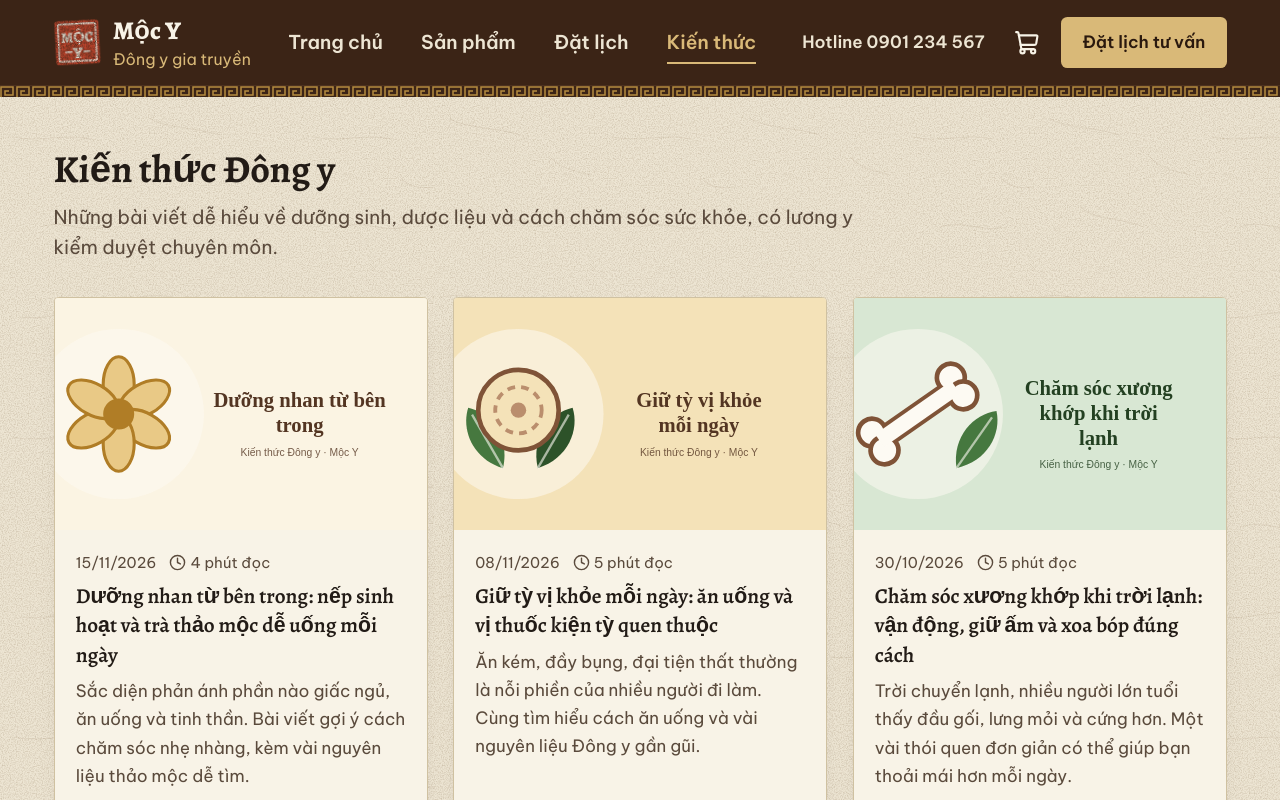
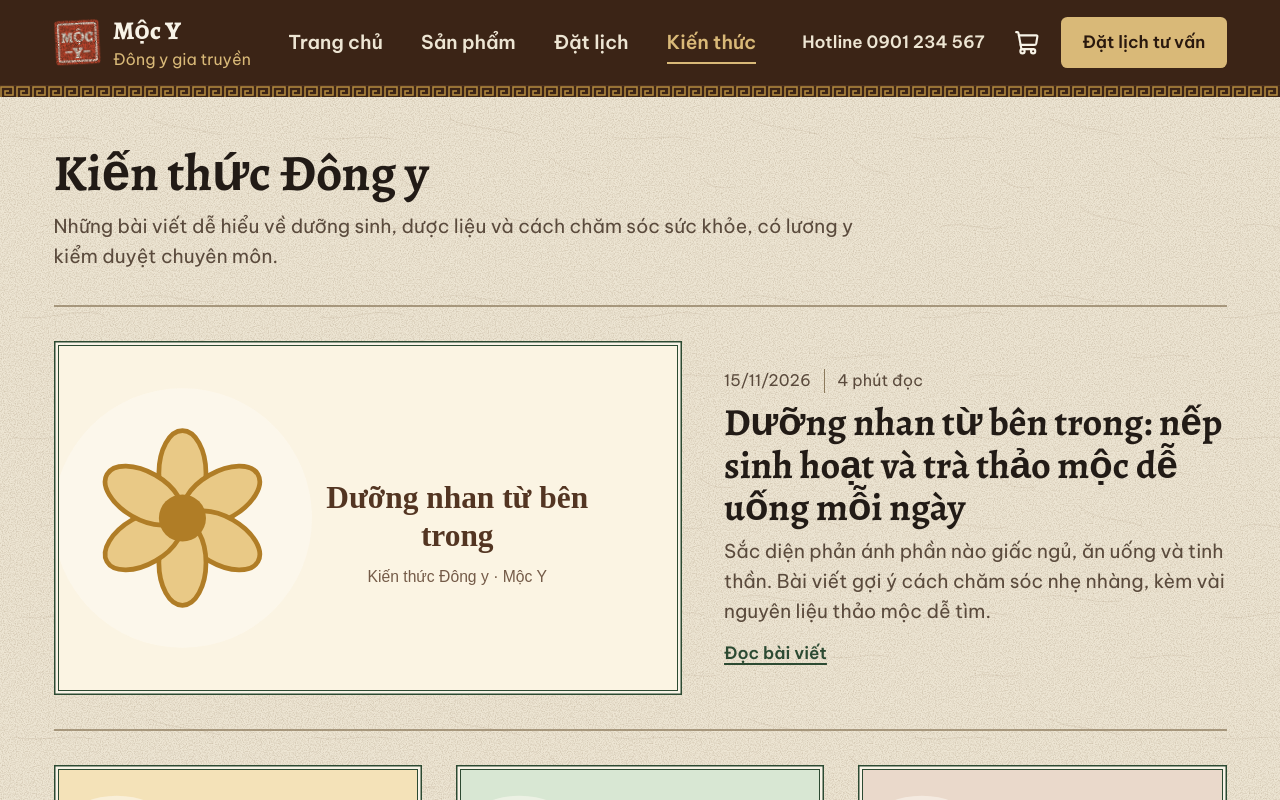
Before and after one commit to trisjr/mocy-platform, a Next.js app: page /kien-thuc in a window 1280 px wide. Shown: the top 800 px of the page. Built offline with nearby package versions, Linux system fonts and the light colour scheme.

Commit message:
style(blog): lay out knowledge pages like an illustrated herbal journal

```diff
--- a/src/app/kien-thuc/page.tsx
+++ b/src/app/kien-thuc/page.tsx
@@ -1,4 +1,3 @@
-import { BookOpen } from "lucide-react";
 import type { Metadata } from "next";
 import { ArticleCard } from "@/components/blog";
 import { Container } from "@/components/layout";
@@ -12,32 +11,39 @@ export const metadata: Metadata = {
 
 export default function KnowledgePage() {
   const list = [...articles].sort((a, b) => (a.publishedAt < b.publishedAt ? 1 : -1));
+  const [lead, ...rest] = list;
   return (
     <Container className="py-8 sm:py-12">
       <header className="max-w-3xl">
-        <h1 className="text-3xl sm:text-4xl">Kiến thức Đông y</h1>
+        <h1 className="text-4xl sm:text-5xl">Kiến thức Đông y</h1>
         <p className="mt-3 text-lg text-ink-muted">
           Những bài viết dễ hiểu về dưỡng sinh, dược liệu và cách chăm sóc sức khỏe, có lương y kiểm duyệt chuyên môn.
         </p>
       </header>
 
-      {list.length === 0 ? (
-        <div className="mt-8 flex flex-col items-center gap-3 rounded-card border border-line bg-surface p-8 text-center">
-          <BookOpen aria-hidden="true" className="size-10 text-herb-700" />
-          <p className="text-lg font-semibold">Bài viết đang được cập nhật.</p>
+      {!lead ? (
+        <div className="label-frame paper-fiber mt-8 flex flex-col items-center gap-3 bg-surface px-6 py-10 text-center shadow-card">
+          <p className="font-heading text-2xl font-bold">Bài viết đang được cập nhật.</p>
           <p className="text-ink-muted">Trong lúc chờ, bạn có thể đặt lịch để được lương y tư vấn trực tiếp.</p>
           <ButtonLink href="/dat-lich" size="lg">
             Đặt lịch tư vấn
           </ButtonLink>
         </div>
       ) : (
-        <ul className="mt-8 grid gap-6 sm:grid-cols-2 lg:grid-cols-3">
-          {list.map((article, i) => (
-            <li key={article.id}>
-              <ArticleCard article={article} priority={i < 3} />
-            </li>
-          ))}
-        </ul>
+        <>
+          <div className="mt-8 border-y-2 border-double border-line-strong/70 py-6 md:py-8">
+            <ArticleCard article={lead} variant="feature" priority />
+          </div>
+          {rest.length > 0 && (
+            <ul className="divide-y divide-line-strong/50 sm:mt-8 sm:grid sm:grid-cols-3 sm:gap-8 sm:divide-y-0">
+              {rest.map((article, i) => (
+                <li key={article.id} className="py-4 sm:py-0">
+                  <ArticleCard article={article} priority={i < 2} />
+                </li>
+              ))}
+            </ul>
+          )}
+        </>
       )}
 
       <DisclaimerBox variant="general" className="mt-10" />
--- a/src/components/blog/ArticleCard.tsx
+++ b/src/components/blog/ArticleCard.tsx
@@ -1,35 +1,71 @@
-import { Clock } from "lucide-react";
 import Link from "next/link";
-import { Card } from "@/components/ui";
 import { formatDate } from "@/lib/format";
+import { cn } from "@/lib/utils";
 import type { Article } from "@/types";
 import { SafeImage } from "@/components/ui";
 
-export function ArticleCard({ article, priority }: { article: Article; priority?: boolean }) {
+/** Ngày đăng và thời gian đọc, ngăn bằng một nét dọc. */
+export function ArticleMeta({ article, className }: { article: Article; className?: string }) {
   return (
-    <Card padding="none" interactive className="h-full overflow-hidden">
-      <Link href={`/kien-thuc/${article.slug}`} className="flex h-full flex-col">
-        <span className="relative block aspect-[16/10] w-full bg-paper-100">
+    <span className={cn("flex flex-wrap items-center gap-x-3 text-label text-ink-muted", className)}>
+      <time dateTime={article.publishedAt}>{formatDate(article.publishedAt)}</time>
+      <span className="border-l border-line-strong pl-3">{article.readingMinutes} phút đọc</span>
+    </span>
+  );
+}
+
+/**
+ * Bài viết trong danh sách.
+ * - "feature": bài đầu, ảnh lớn bên trái (màn lớn) như trang mở đầu của một số báo.
+ * - "entry": bài thường; điện thoại là một dòng có ảnh vuông nhỏ, màn lớn là cột có ảnh ngang.
+ */
+export function ArticleCard({
+  article,
+  priority,
+  variant = "entry",
+}: {
+  article: Article;
+  priority?: boolean;
+  variant?: "feature" | "entry";
+}) {
+  const feature = variant === "feature";
+  return (
+    <Link
+      href={`/kien-thuc/${article.slug}`}
+      className={cn(
+        "group flex h-full gap-4",
+        feature ? "flex-col md:grid md:grid-cols-[minmax(0,1.25fr)_minmax(0,1fr)] md:items-center md:gap-10" : "sm:flex-col",
+      )}
+    >
+      <span
+        className={cn(
+          "label-frame relative block shrink-0 overflow-hidden bg-surface",
+          feature ? "aspect-[16/9] w-full" : "size-24 sm:aspect-[16/10] sm:size-auto sm:w-full",
+        )}
+      >
+        {/* Tiêu đề đã có trong link: ảnh minh họa để alt rỗng. */}
         <SafeImage
           src={article.coverImage}
-            alt={article.title}
+          alt=""
           className="absolute inset-0 size-full"
           loading={priority ? "eager" : "lazy"}
         />
       </span>
-        <span className="flex flex-1 flex-col gap-2 p-4 sm:p-5">
-          <span className="flex flex-wrap items-center gap-x-3 text-sm text-ink-muted">
-            <time dateTime={article.publishedAt}>{formatDate(article.publishedAt)}</time>
-            <span className="inline-flex items-center gap-1">
-              <Clock aria-hidden="true" className="size-4" />
-              {article.readingMinutes} phút đọc
+      <span className="flex min-w-0 flex-1 flex-col gap-2">
+        <ArticleMeta article={article} />
+        <span
+          className={cn(
+            "font-heading leading-snug font-bold text-ink group-hover:underline",
+            feature ? "text-3xl md:text-4xl" : "text-xl",
+          )}
+        >
+          {article.title}
+        </span>
+        <span className={cn("text-ink-muted", feature ? "text-lg" : "line-clamp-3 max-sm:hidden")}>{article.excerpt}</span>
+        <span className="mt-auto pt-1 font-semibold text-herb-700 underline decoration-2 underline-offset-4 max-sm:hidden">
+          Đọc bài viết
         </span>
       </span>
-          <span className="font-heading text-xl font-semibold leading-snug text-ink">{article.title}</span>
-          <span className="text-ink-muted">{article.excerpt}</span>
-          <span className="mt-auto pt-2 font-semibold text-herb-700">Đọc bài viết</span>
-        </span>
     </Link>
-    </Card>
   );
 }
--- a/src/components/blog/ArticleContent.tsx
+++ b/src/components/blog/ArticleContent.tsx
@@ -1,4 +1,3 @@
-import { CalendarCheck } from "lucide-react";
 import { ButtonLink } from "@/components/ui";
 import { getDoctorById } from "@/lib/catalog";
 import type { ArticleBlock } from "@/types";
@@ -9,8 +8,8 @@ function BookingCtaBlock({ text, doctorId }: { text?: string; doctorId?: string
   const doctor = doctorId ? getDoctorById(doctorId) : undefined;
   const href = doctor ? `/dat-lich?doctor=${doctor.slug}` : "/dat-lich";
   return (
-    <aside className="my-8 rounded-card border border-bronze-300 bg-bronze-50 p-5 sm:p-6">
-      <p className="font-heading text-xl font-semibold text-wood-900">
+    <aside className="label-frame paper-fiber my-8 bg-surface px-5 py-6 sm:px-7">
+      <p className="font-heading text-2xl leading-snug font-bold text-ink">
         {text ?? "Bạn muốn được lương y tư vấn riêng theo thể trạng?"}
       </p>
       {doctor && (
@@ -18,7 +17,7 @@ function BookingCtaBlock({ text, doctorId }: { text?: string; doctorId?: string
           Lương y gợi ý: {doctor.name}
         </p>
       )}
-      <ButtonLink href={href} size="lg" icon={<CalendarCheck aria-hidden="true" className="size-5" />} className="mt-4">
+      <ButtonLink href={href} size="lg" className="mt-4 w-full sm:w-auto">
         Đặt lịch tư vấn
       </ButtonLink>
     </aside>
@@ -33,7 +32,7 @@ export function ArticleContent({ blocks }: { blocks: ArticleBlock[] }) {
         switch (block.type) {
           case "heading":
             return (
-              <h2 key={i} className="mt-10 mb-3 text-2xl leading-snug text-herb-900">
+              <h2 key={i} className="mt-10 mb-3 text-3xl leading-snug">
                 {block.text}
               </h2>
             );
@@ -45,9 +44,12 @@ export function ArticleContent({ blocks }: { blocks: ArticleBlock[] }) {
             );
           case "list":
             return (
-              <ul key={i} className="mt-4 list-disc space-y-2 pl-6 marker:text-herb-600">
+              <ul key={i} className="mt-4 flex flex-col gap-2">
                 {block.items.map((item, j) => (
-                  <li key={j}>{item}</li>
+                  <li key={j} className="flex gap-3">
+                    <span aria-hidden="true" className="mt-3 size-2 shrink-0 rotate-45 bg-bronze-500" />
+                    <span>{item}</span>
+                  </li>
                 ))}
               </ul>
             );
@@ -55,7 +57,7 @@ export function ArticleContent({ blocks }: { blocks: ArticleBlock[] }) {
             return (
               <blockquote
                 key={i}
-                className="my-6 rounded-r-xl border-l-4 border-bronze-400 bg-bronze-50 px-5 py-4 font-heading text-xl italic text-wood-900"
+                className="my-8 border-l-4 border-bronze-500 py-1 pl-5 font-heading text-2xl leading-snug text-wood-800 italic"
               >
                 {block.text}
               </blockquote>
@@ -63,7 +65,7 @@ export function ArticleContent({ blocks }: { blocks: ArticleBlock[] }) {
           case "image":
             return (
               <figure key={i} className="my-6">
-                <span className="relative block aspect-[16/10] w-full overflow-hidden rounded-card bg-paper-100">
+                <span className="label-frame relative block aspect-[16/10] w-full overflow-hidden bg-surface">
                   <SafeImage src={block.src} alt={block.alt} className="absolute inset-0 size-full" />
                 </span>
                 {block.caption && (
--- a/src/components/blog/SuggestedProducts.tsx
+++ b/src/components/blog/SuggestedProducts.tsx
@@ -15,20 +15,23 @@ export function SuggestedProducts({ productIds, title = "Sản phẩm gợi ý",
   const items = productIds.map((id) => getProductById(id)).filter((p) => p !== undefined);
   if (items.length === 0) return null;
   return (
-    <section aria-label={title} className={cn("rounded-card border border-herb-200 bg-herb-50 p-4 sm:p-6", className)}>
-      <h3 className="text-xl text-herb-900">{title}</h3>
-      <ul className="mt-4 grid gap-3 sm:grid-cols-2">
+    <section
+      aria-label={title}
+      className={cn("paper-fiber border-y-2 border-double border-line-strong/70 bg-surface/80 px-4 py-5 sm:px-6", className)}
+    >
+      <h3 className="text-2xl">{title}</h3>
+      <ul className="mt-3 grid divide-y divide-dashed divide-line-strong/60 sm:grid-cols-2 sm:gap-x-6 sm:divide-y-0">
         {items.map((p) => (
           <li key={p.id}>
             <Link
               href={`/san-pham/${p.slug}`}
-              className="flex h-full items-center gap-3 rounded-xl border border-line bg-surface p-3 transition-colors hover:border-herb-500"
+              className="group flex h-full items-center gap-3 py-3"
             >
-              <span className="relative size-20 shrink-0 overflow-hidden rounded-lg bg-paper-100">
-                <SafeImage src={p.images[0]} alt={p.name} className="absolute inset-0 size-full" />
+              <span className="label-frame relative size-20 shrink-0 overflow-hidden bg-surface">
+                <SafeImage src={p.images[0]} alt="" className="absolute inset-0 size-full" />
               </span>
               <span className="flex min-w-0 flex-1 flex-col items-start gap-1">
-                <span className="font-semibold text-ink">{p.name}</span>
+                <span className="font-heading text-lg leading-snug font-bold text-ink group-hover:underline">{p.name}</span>
                 <LegalBadge label={p.legalLabel} short />
                 {p.saleType === "consult" ? (
                   <span className="font-semibold text-wood-700">Giá theo tư vấn</span>
```
Also changed, not shown: src/app/kien-thuc/[slug]/page.tsx (+28 -41 lines). Lines whose indentation alone changed are shown as unchanged.
